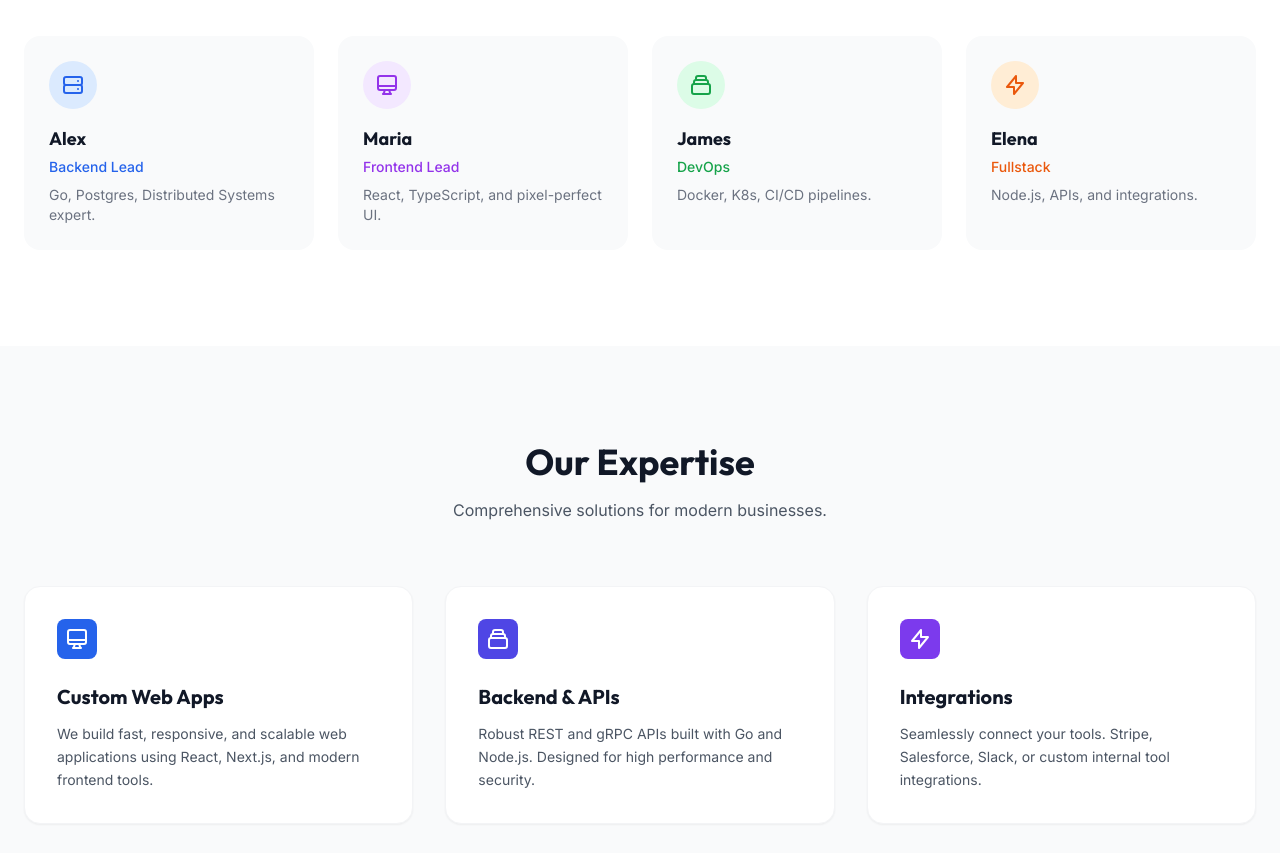
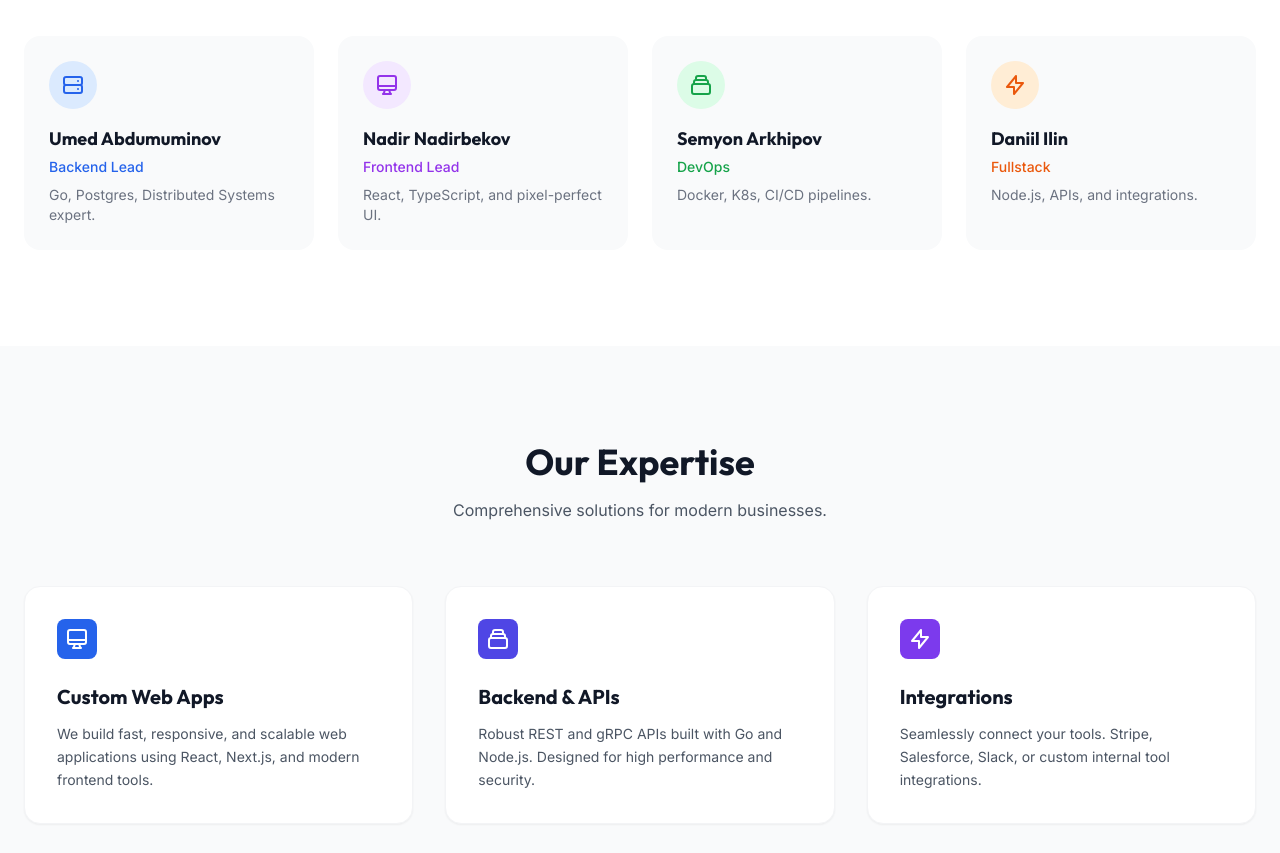
Before and after one commit to dispatchkit/dispatchkit.github.io, a plain HTML site: page index.html in a window 1280 px wide. Shown: the part 940-1793 px from the top of the page. Drawn offline with nearby package versions, Linux system fonts and the light colour scheme.

Commit message:
Update names

```diff
--- a/index.html
+++ b/index.html
@@ -233,9 +233,9 @@
               </path>
             </svg>
           </div>
-          <h3 class="font-heading font-bold text-lg mb-1" data-i18n="team.alex.name">Alex</h3>
-          <p class="text-blue-600 text-sm font-medium mb-2" data-i18n="team.alex.role">Backend Lead</p>
-          <p class="text-gray-500 text-sm" data-i18n="team.alex.desc">Go, Postgres, Distributed Systems expert.</p>
+          <h3 class="font-heading font-bold text-lg mb-1" data-i18n="team.member1.name">Umed Abdumuminov</h3>
+          <p class="text-blue-600 text-sm font-medium mb-2" data-i18n="team.member1.role">Backend Lead</p>
+          <p class="text-gray-500 text-sm" data-i18n="team.member1.desc">Go, Postgres, Distributed Systems expert.</p>
         </div>
 
         <!-- Team Member 2 -->
@@ -249,9 +249,9 @@
               </path>
             </svg>
           </div>
-          <h3 class="font-heading font-bold text-lg mb-1" data-i18n="team.maria.name">Maria</h3>
-          <p class="text-purple-600 text-sm font-medium mb-2" data-i18n="team.maria.role">Frontend Lead</p>
-          <p class="text-gray-500 text-sm" data-i18n="team.maria.desc">React, TypeScript, and pixel-perfect UI.</p>
+          <h3 class="font-heading font-bold text-lg mb-1" data-i18n="team.member2.name">Nadir Nadirbekov</h3>
+          <p class="text-purple-600 text-sm font-medium mb-2" data-i18n="team.member2.role">Frontend Lead</p>
+          <p class="text-gray-500 text-sm" data-i18n="team.member2.desc">React, TypeScript, and pixel-perfect UI.</p>
         </div>
 
         <!-- Team Member 3 -->
@@ -265,9 +265,9 @@
               </path>
             </svg>
           </div>
-          <h3 class="font-heading font-bold text-lg mb-1" data-i18n="team.james.name">James</h3>
-          <p class="text-green-600 text-sm font-medium mb-2" data-i18n="team.james.role">DevOps</p>
-          <p class="text-gray-500 text-sm" data-i18n="team.james.desc">Docker, K8s, CI/CD pipelines.</p>
+          <h3 class="font-heading font-bold text-lg mb-1" data-i18n="team.member3.name">Semyon Arkhipov</h3>
+          <p class="text-green-600 text-sm font-medium mb-2" data-i18n="team.member3.role">DevOps</p>
+          <p class="text-gray-500 text-sm" data-i18n="team.member3.desc">Docker, K8s, CI/CD pipelines.</p>
         </div>
 
         <!-- Team Member 4 -->
@@ -280,9 +280,9 @@
               </path>
             </svg>
           </div>
-          <h3 class="font-heading font-bold text-lg mb-1" data-i18n="team.elena.name">Elena</h3>
-          <p class="text-orange-600 text-sm font-medium mb-2" data-i18n="team.elena.role">Fullstack</p>
-          <p class="text-gray-500 text-sm" data-i18n="team.elena.desc">Node.js, APIs, and integrations.</p>
+          <h3 class="font-heading font-bold text-lg mb-1" data-i18n="team.member4.name">Daniil Ilin</h3>
+          <p class="text-orange-600 text-sm font-medium mb-2" data-i18n="team.member4.role">Fullstack</p>
+          <p class="text-gray-500 text-sm" data-i18n="team.member4.desc">Node.js, APIs, and integrations.</p>
         </div>
       </div>
     </div>
@@ -645,10 +645,10 @@
           subtitle: "We are a focused team of 4 engineers with deep expertise. When you hire us, you get senior-level attention, not junior developers."
         },
         team: {
-          alex: { name: "Alex", role: "Backend Lead", desc: "Go, Postgres, Distributed Systems expert." },
-          maria: { name: "Maria", role: "Frontend Lead", desc: "React, TypeScript, and pixel-perfect UI." },
-          james: { name: "James", role: "DevOps", desc: "Docker, K8s, CI/CD pipelines." },
-          elena: { name: "Elena", role: "Fullstack", desc: "Node.js, APIs, and integrations." }
+          member1: { name: "Umed Abdumuminov", role: "Backend Lead", desc: "Go, Postgres, Distributed Systems expert." },
+          member2: { name: "Nadir Nadirbekov", role: "Frontend Lead", desc: "React, TypeScript, and pixel-perfect UI." },
+          member3: { name: "Semyon Arkhipov", role: "DevOps", desc: "Docker, K8s, CI/CD pipelines." },
+          member4: { name: "Daniil Ilin", role: "Fullstack", desc: "Node.js, APIs, and integrations." }
         },
         services: {
           title: "Our Expertise",
@@ -707,10 +707,10 @@
           subtitle: "Мы сфокусированная команда из 4 инженеров с глубокой экспертизой. Нанимая нас, вы получаете внимание сеньоров, а не джуниоров."
         },
         team: {
-          alex: { name: "Алекс", role: "Бэкенд Лид", desc: "Эксперт по Go, Postgres и распределенным системам." },
-          maria: { name: "Мария", role: "Фронтенд Лид", desc: "React, TypeScript и идеальный UI." },
-          james: { name: "Джеймс", role: "DevOps", desc: "Docker, K8s, CI/CD пайплайны." },
-          elena: { name: "Елена", role: "Фулстек", desc: "Node.js, API и интеграции." }
+          member1: { name: "Умед Абдумуминов", role: "Бэкенд Лид", desc: "Эксперт по Go, Postgres и распределенным системам." },
+          member2: { name: "Надир Надирбеков", role: "Фронтенд Лид", desc: "React, TypeScript и идеальный UI." },
+          member3: { name: "Семён Архипов", role: "DevOps", desc: "Docker, K8s, CI/CD пайплайны." },
+          member4: { name: "Даниил Ильин", role: "Фулстек", desc: "Node.js, API и интеграции." }
         },
         services: {
           title: "Наша экспертиза",
```
